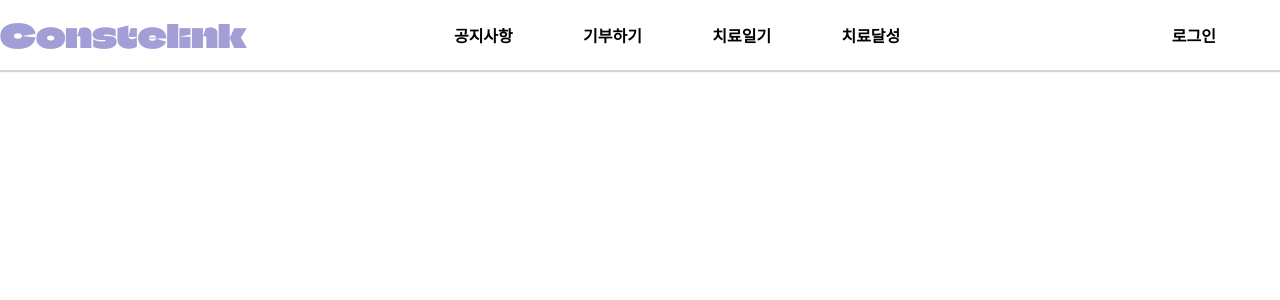
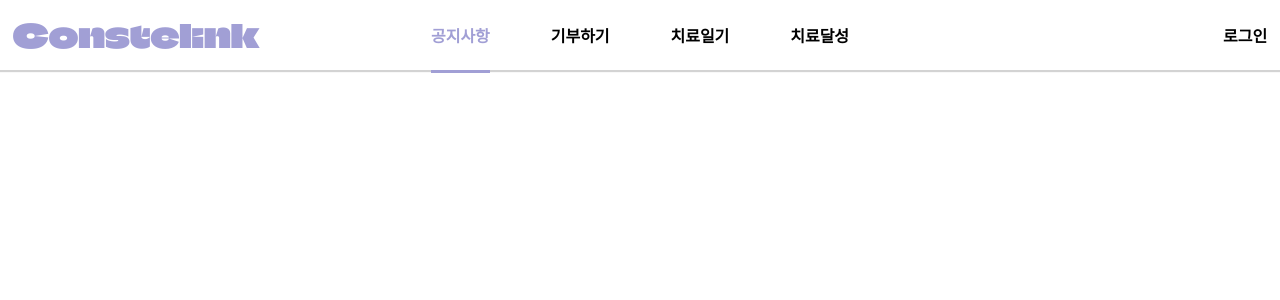
Before and after one commit to cxzlkjhgfdsa/constelink, a React (Create React App) app in the folder Frontend/: page / in a window 1280 px wide. Shown: the top 300 px of the page. Built offline with nearby package versions, Linux system fonts and the light colour scheme; a web font is replaced by a local one.

Commit message:
:lipstick: [FE] 헤더 UI Selected 효과추가
- 헤더 display 방식 교체
- Selected 효과 추가

```diff
--- a/Frontend/src/components/header/Header.module.css
+++ b/Frontend/src/components/header/Header.module.css
@@ -8,41 +8,60 @@
     src: url("../../assets/fonts/ClimateCrisis-Regular-VariableFont_YEAR.ttf");
 }
 
-
-
 header {
     height: 70px;
     width: 100%;
-    display: grid;
+    display: flex;
+    justify-content: space-between;
     align-items: center;
-    grid-template-columns: 0.5fr 0.5fr 1.5fr 0.5fr 0.5fr;
     box-shadow: 1px 1px 1px 1px lightgray;
     position: fixed;
-    top: 0;
-    left: 0;
+    /* top: 0; */
+    /* left: 0; */
     z-index: 9999;
 }
 
-  .header_logo{
-    /* padding-left: 10px; */
+.header_logo {
     font-family: ClimateCrisis;
     font-size: 32px;
     color: #A19FD5;
-  }
-  .header_login{
-    font-weight: bold;
+    cursor: pointer;
+    /* width: 20%; */
+    width: 500px;
+    padding-left: 1%;
+    /* background-color: red; */
 }
 
-  .header_menu{
+.header_login {
+    font-family: "Hahmlet";
+    font-weight: bold;
+    /* width: 20%; */
+    width: 500px;
+    /* background-color: red; */
+    padding-right: 1%;
+    text-align: right;
+    word-break: keep-all
+}
+
+.header_menu {
     font-family: "Hahmlet";
     list-style: none;
     padding-left: 0;
     display: flex;
-    justify-content: space-around;
+    justify-content: space-between;
     font-weight: bold;
     font-size: 16px;
+    /* width: 25%; */
+    width: 500px;
+    /* background-color: red; */
+    height: 100%;
 }
 
-  .header_menu li{
-
+.header_menu li {
+    cursor: pointer;
+    word-break: keep-all;
+    height: 100%;
+    display: flex;
+    align-items: center;
+    border-bottom: 3px solid #A19FD5;
 }
--- a/Frontend/src/components/header/Header.tsx
+++ b/Frontend/src/components/header/Header.tsx
@@ -1,21 +1,65 @@
+import { useEffect, useState } from "react";
 import styles from "./Header.module.css";
 
 const Header: React.FC = () => {
+    const [selectedMenu, setSelectedMenu] = useState(localStorage.getItem('selectedMenu') || 'default');
 
+    useEffect(() => {
+
+        const path = window.location.pathname;
+        switch (path) {
+            case '/notice':
+                setSelectedMenu('공지사항');
+                break;
+            case '/board':
+                setSelectedMenu('게시판');
+                break;
+            case '/trade':
+                setSelectedMenu('거래정보');
+                break;
+            default:
+                setSelectedMenu('default');
+        }
+    }, []);
+
+    useEffect(() => {
+        localStorage.setItem('selectedMenu', selectedMenu);
+    }, [selectedMenu]);
+
+    const handleClick = (menu: string) => {
+        setSelectedMenu(menu);
+    };
     return (
         <div>
             <header>
                 <div className={styles.header_logo}>Constelink</div>
-                <div></div>
+
+
                 <ul className={styles.header_menu} >
-                    <li>공지사항</li>
-                    <li>기부하기</li>
-                    <li>치료일기</li>
-                    <li>치료달성</li>
+                    <li style={{
+                        color: selectedMenu === '공지사항' ? '#A19FD5' : '#A19FD5',
+                        borderBottom: selectedMenu === '공지사항' ? '3px solid #A19FD5' : '3px solid #A19FD5'
+                    }}
+                        onClick={() => handleClick('공지사항')} >공지사항</li>
+                    <li style={{
+                        color: selectedMenu === '기부하기' ? '#A19FD5' : 'black',
+                        borderBottom: selectedMenu === '기부하기' ? '3px solid #A19FD5' :  'none'
+                    }}
+                        onClick={() => handleClick('기부하기')}>기부하기</li>
+                    <li style={{
+                        color: selectedMenu === '치료일기' ? '#A19FD5' : 'black',
+                        borderBottom: selectedMenu === '치료일기' ? '3px solid #A19FD5' :  'none'
+                    }}
+                        onClick={() => handleClick('치료일기')}>치료일기</li>
+                    <li style={{
+                        color: selectedMenu === '치료달성' ? '#A19FD5' : 'black',
+                        borderBottom: selectedMenu === '치료달성' ? '3px solid #A19FD5' :  'none'
+                    }}
+                        onClick={() => handleClick('치료달성')}>치료달성</li>
                 </ul>
 
-                <div></div>
-                <div className={styles.header_menu}>로그인</div>
+
+                <div className={styles.header_login}>로그인</div>
             </header>
 
         </div>
```
Lines whose indentation alone changed are shown as unchanged.
